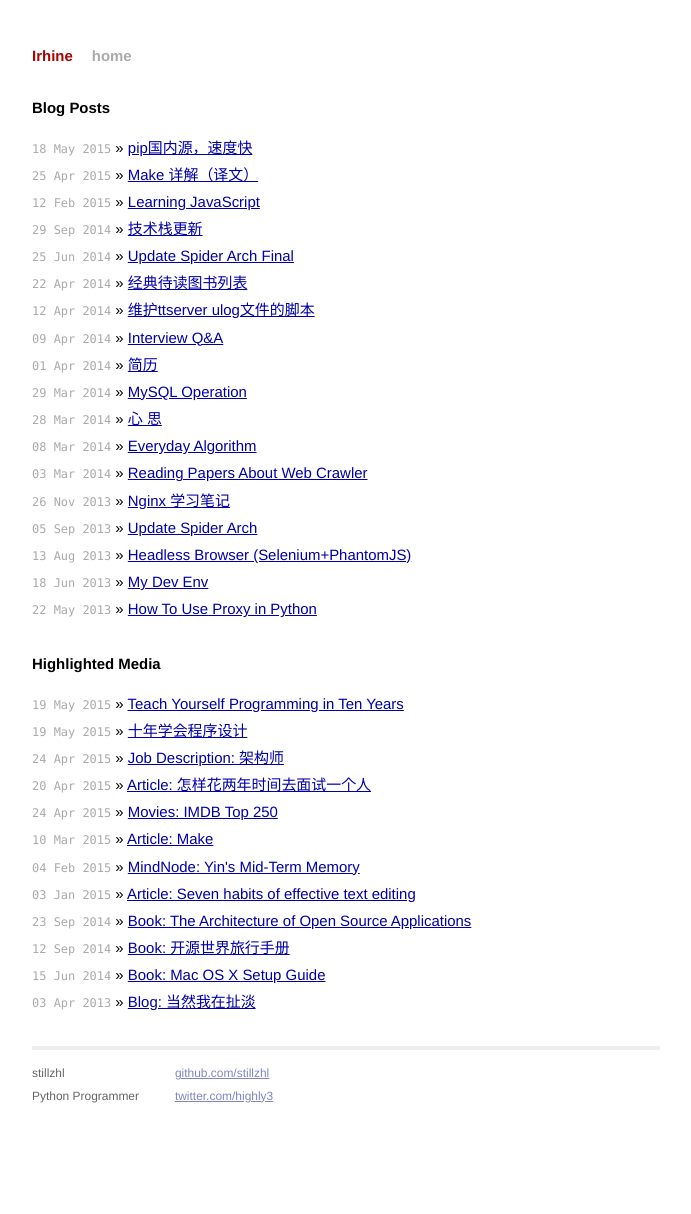
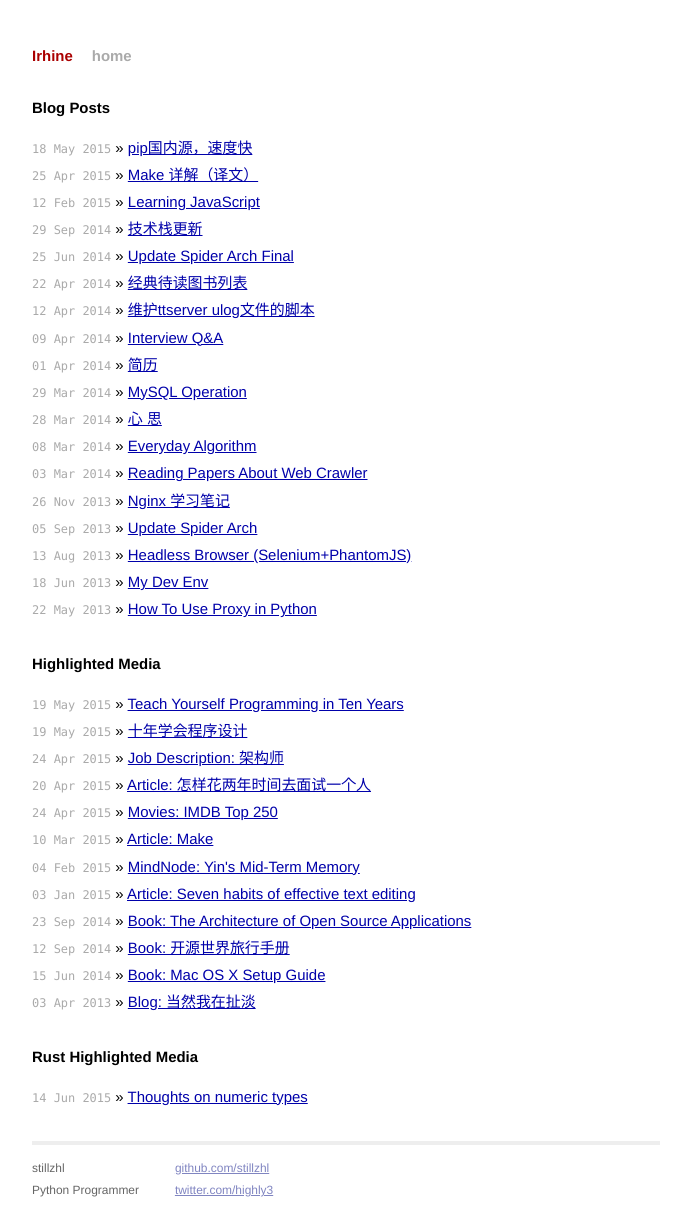
Before and after one commit to stillzhl/stillzhl.github.io, a Jekyll site: the page built from index.html, in a window 1280 px wide. Shown: the whole page, without its empty margins (294-985 px from the left). Built offline with Jekyll 4.4.1, drawn with Linux system fonts in a browser that asks for light colours; Markdown is read by kramdown in place of the engine named in the settings; before the commit the page ends 1119 px from its top, so only the background shows below that.

Commit message:
add rust sections

```diff
--- a/index.html
+++ b/index.html
@@ -25,4 +25,9 @@ title: stillzhl
     <li><span>12 Sep 2014</span> &raquo; <a href="http://i.linuxtoy.org/docs/guide/index.html">Book: 开源世界旅行手册</a></li>
     <li><span>15 Jun 2014</span> &raquo; <a href="http://sourabhbajaj.com/mac-setup/index.html">Book: Mac OS X Setup Guide</a></li>
     <li><span>03 Apr 2013</span> &raquo; <a href="http://www.yinwang.org">Blog: 当然我在扯淡</a></li>
+  </ul>
+  <h1>Rust Highlighted Media</h1>
+  <ul class="posts">
+    <li><span>14 Jun 2015</span> &raquo; <a href="http://featherweightmusings.blogspot.com.au/2014/10/thoughts-on-numeric-types.html">Thoughts on numeric types</a></li>
+  </ul>
 </div>
```
